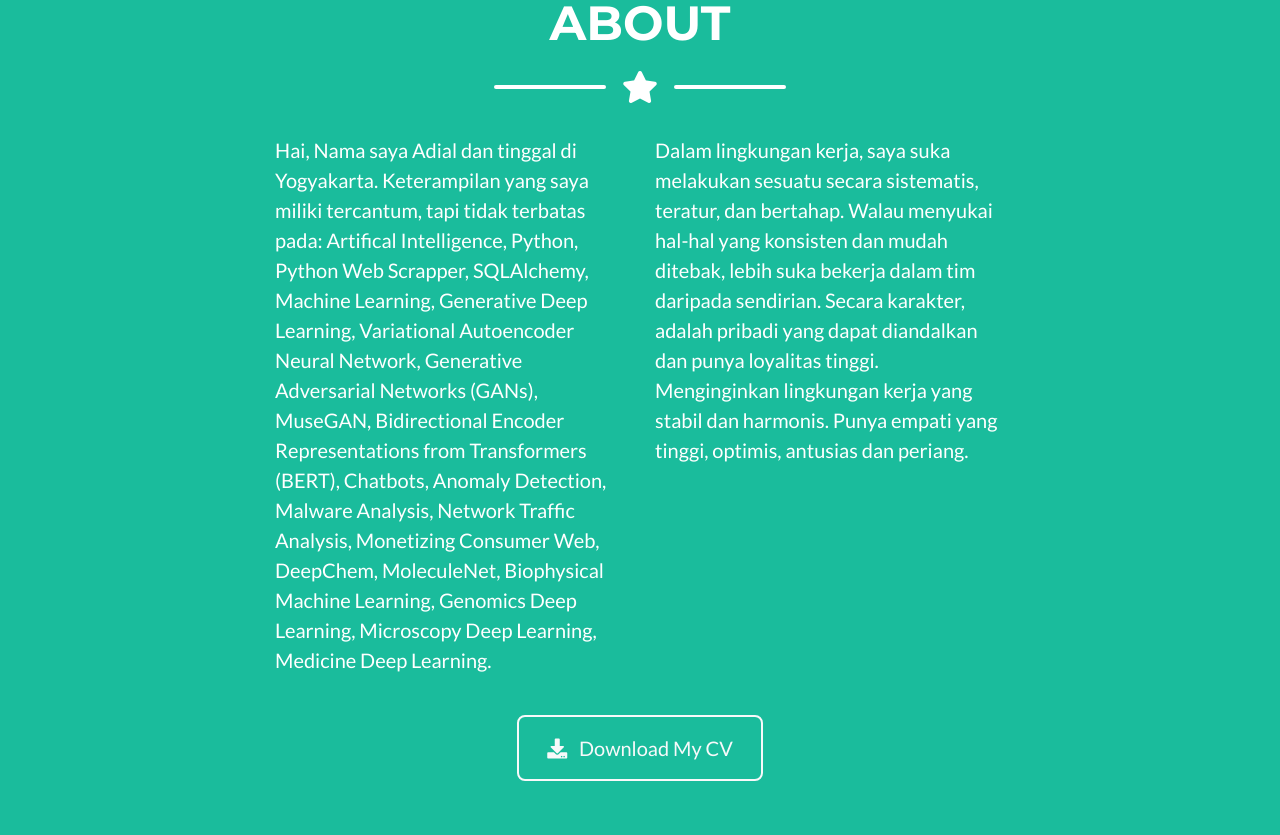
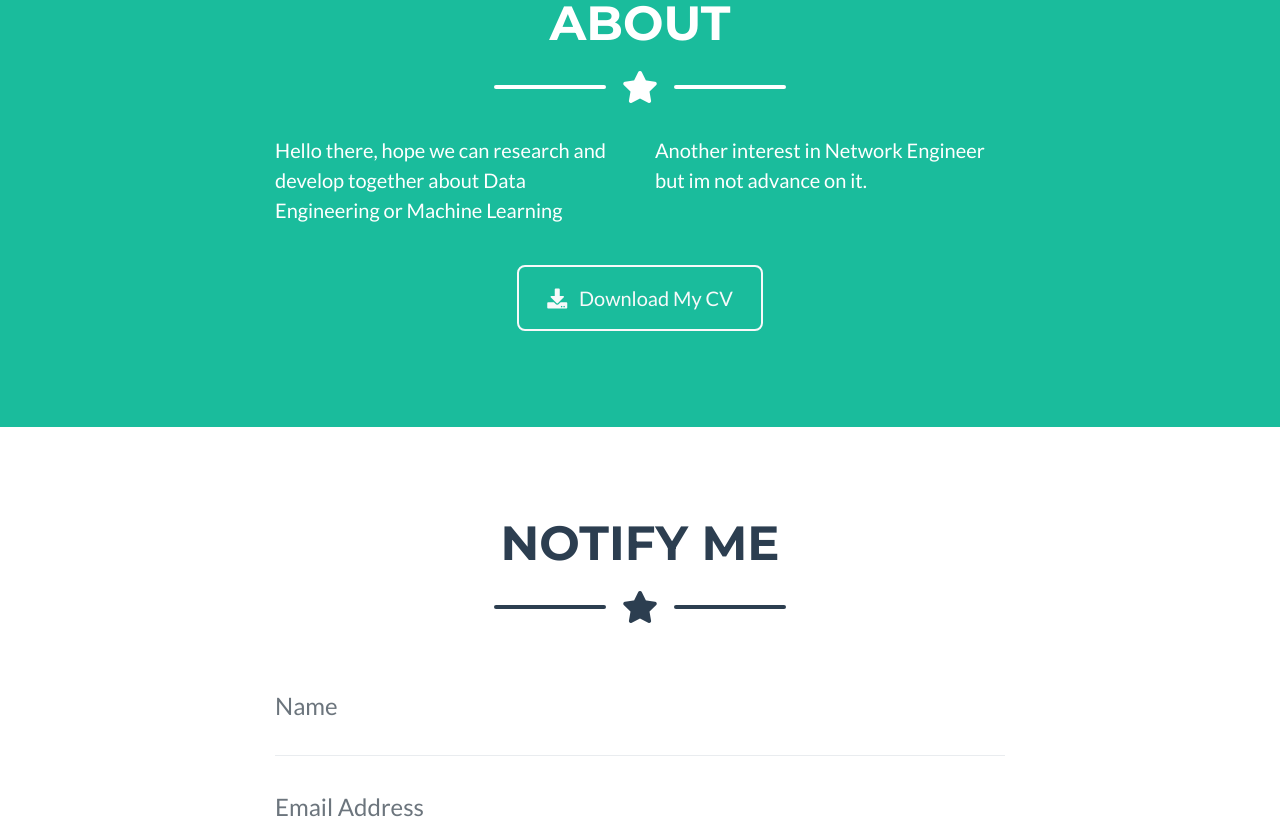
Before and after one commit to adialmuhsin/adialmuhsin.github.io, a website with bundled scripts: page index.html in a window 1280 px wide. Shown: the part 1847-2682 px from the top of the page. Built offline with nearby package versions, Linux system fonts and the light colour scheme.

Commit message:
Update index.html

```diff
--- a/index.html
+++ b/index.html
@@ -188,10 +188,10 @@
       <!-- About Section Content -->
       <div class="row">
         <div class="col-lg-4 ml-auto">
-          <p class="lead">Hai, Nama saya Adial dan tinggal di Yogyakarta. Keterampilan yang saya miliki tercantum, tapi tidak terbatas pada: Artifical Intelligence, Python, Python Web Scrapper, SQLAlchemy, Machine Learning, Generative Deep Learning, Variational Autoencoder Neural Network, Generative Adversarial Networks (GANs), MuseGAN, Bidirectional Encoder Representations from Transformers (BERT), Chatbots, Anomaly Detection, Malware Analysis, Network Traffic Analysis, Monetizing Consumer Web, DeepChem, MoleculeNet, Biophysical Machine Learning, Genomics Deep Learning, Microscopy Deep Learning, Medicine Deep Learning.</p>
+          <p class="lead">Hello there, hope we can research and develop together about Data Engineering or Machine Learning</p>
         </div>
         <div class="col-lg-4 mr-auto">
-          <p class="lead">Dalam lingkungan kerja, saya suka melakukan sesuatu secara sistematis, teratur, dan bertahap. Walau menyukai hal-hal yang konsisten dan mudah ditebak, lebih suka bekerja dalam tim daripada sendirian. Secara karakter, adalah pribadi yang dapat diandalkan dan punya loyalitas tinggi. Menginginkan lingkungan kerja yang stabil dan harmonis. Punya empati yang tinggi, optimis, antusias dan periang.</p>
+          <p class="lead">Another interest in Network Engineer but im not advance on it.</p>
         </div>
       </div>
 
@@ -275,7 +275,7 @@
         <!-- Footer Location -->
         <div class="col-lg-4 mb-5 mb-lg-0">
           <h4 class="text-uppercase mb-4">Lokasi</h4>
-          <p class="lead mb-0">Kota Adm. Jakarta Pusat, DKI Jakarta, Indonesia
+          <p class="lead mb-0">Kota Adm. Jakarta Pusat, DKI Jakarta
             <br>Indonesia</p>
         </div>
 
```
